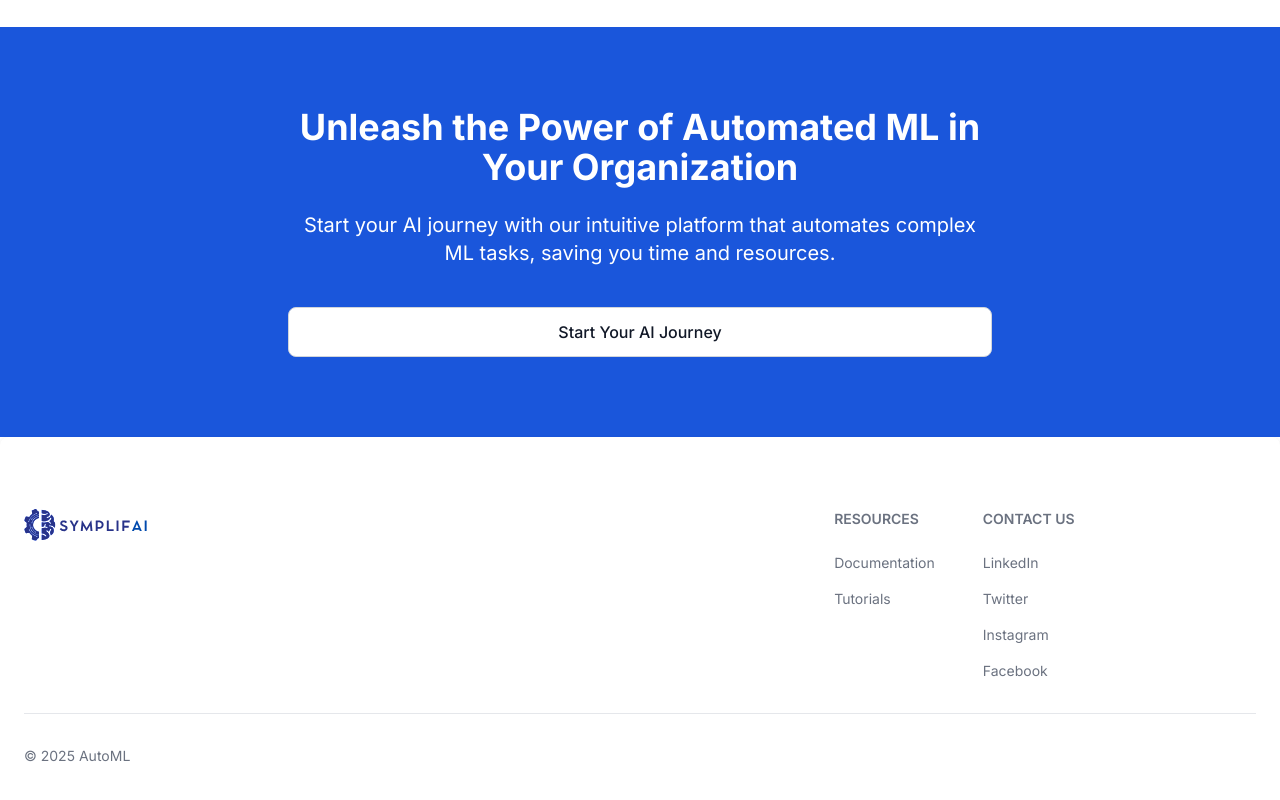
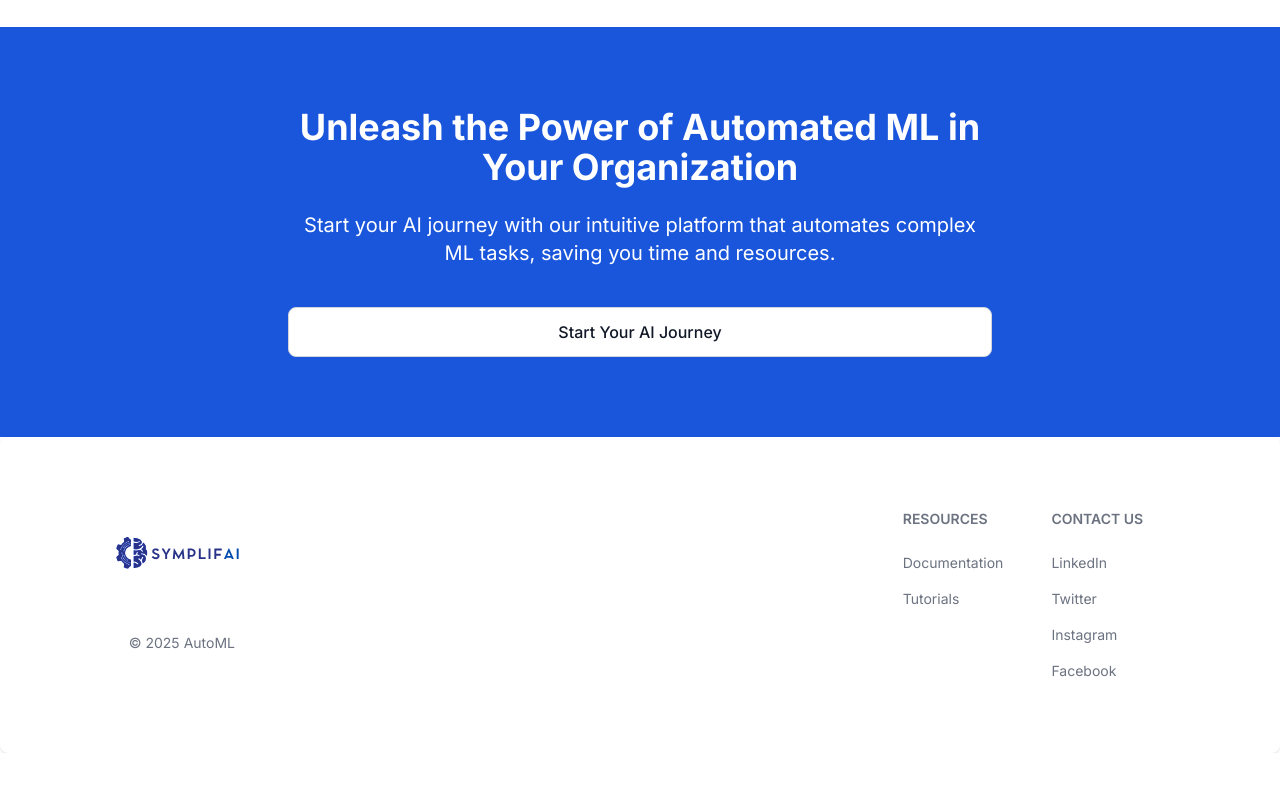
Before and after one commit to DataScienceGraduation/main-website, a Next.js app: page / in a window 1280 px wide. Shown: the part 2429-3229 px from the top of the page. After the commit the page ends 3182 px from the top, so only its background shows below. Built offline with nearby package versions, Linux system fonts and the light colour scheme.

Commit message:
Refactor footer layout
Co-Authored-By : <ahmedkhaledmoghazy10@gmail.com>

```diff
--- a/app/layout.tsx
+++ b/app/layout.tsx
@@ -84,19 +84,27 @@ export default function RootLayout({
         <TransitionWrapper>{children}</TransitionWrapper>
 
         <Footer container>
-          <div className="w-full py-12">
-            <div className="grid w-full justify-between sm:flex sm:justify-between md:flex md:justify-between lg:flex lg:justify-between">
-              <div>
+          <div className="w-full py-12 px-20 flex items-center justify-between ">
+            <div className="grid grid-rows-1 gap-16">
+              <div className="m-auto">
                 <Footer.Brand
+
                   href="/"
-                  src="/logo.svg"
-                  className="mr-3"
+                  src="/logo.svg" className="ml-3"
                   alt="AutoML Logo"
                   width={200}
                   height={50}
                 />
               </div>
-              <div className="grid grid-cols-2 gap-8 sm:grid-cols-3 sm:gap-6">
+              <div className="m-auto sm:flex sm:items-center sm:justify-between">
+              <Footer.Copyright
+                by="AutoML"
+                href="#"
+                year={new Date().getFullYear()}
+              />
+              </div>
+            </div>
+              <div className="grid grid-cols-1 gap-16 sm:grid-cols-2 sm:gap-6">
                 <div>
                   <Footer.Title title="Resources" />
                   <Footer.LinkGroup col>
@@ -114,15 +122,7 @@ export default function RootLayout({
                   </Footer.LinkGroup>
                 </div>
               </div>
-            </div>
-            <Footer.Divider />
-            <div className="w-full sm:flex sm:items-center sm:justify-between">
-              <Footer.Copyright
-                by="AutoML"
-                href="#"
-                year={new Date().getFullYear()}
-              />
-            </div>
+
           </div>
         </Footer>
       </body>
```
